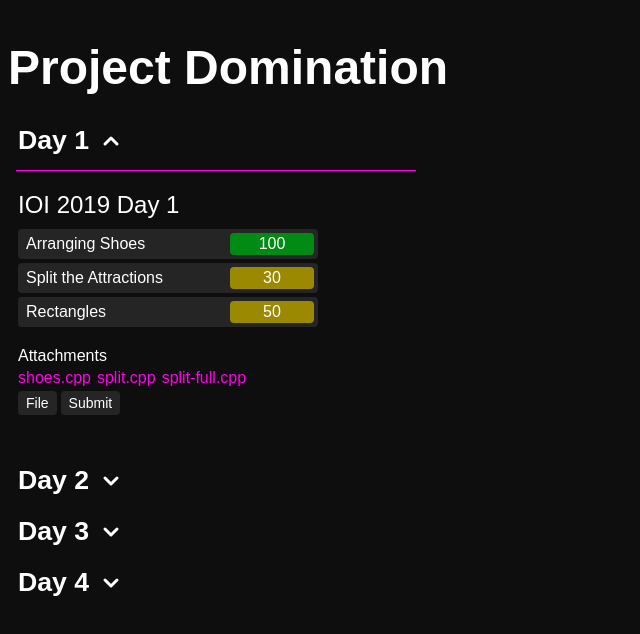
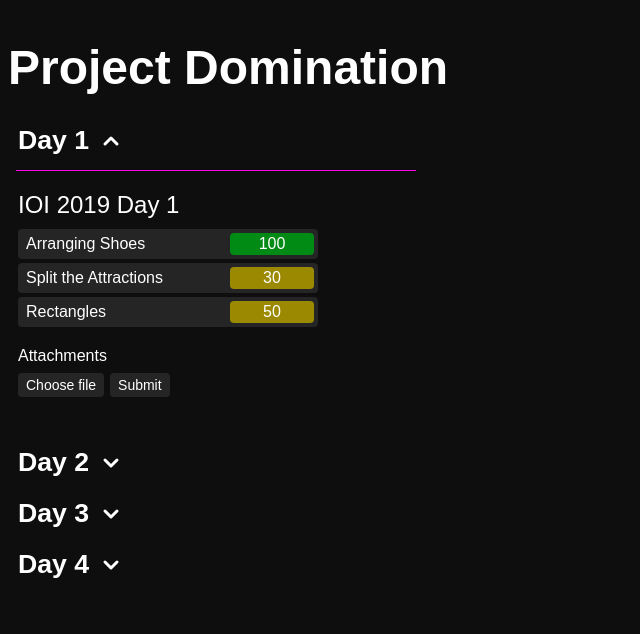
Before and after one commit to Andrii-Kuts/hs.react, a React (Vite) app: page / in a window 1280 px wide. Both pictures are taken after a click on the button "Day 1". Shown: the top 634 px of the page, without its empty margins (0-640 px from the left). Built offline with nearby package versions, Linux system fonts and the light colour scheme.

Commit message:
Implemented placeholder queries/updates with localStorage

```diff
--- /dev/null
+++ b/src/FileViewer/index.ts
@@ -0,0 +1 @@
+export * from "./fileViewer";
--- a/src/Plan/Attachments/Attachments.module.css
+++ b/src/Plan/Attachments/Attachments.module.css
@@ -1,7 +1,7 @@
 .attachments {
   display: flex;
   flex-direction: column;
-  gap: 4px;
+  gap: 8px;
   width: 300px;
 }
 
@@ -9,48 +9,56 @@
   display: flex;
   flex-flow: wrap;
   flex-direction: row;
-  gap: 6px;
+  gap: 4px;
 }
 
 .attachment {
+  display: inline-flex;
+}
+
+.attachment__name {
   color: var(--accent1);
   text-decoration: none;
 }
 
-.attachment:hover {
+.attachment__name:hover {
   text-decoration: underline;
+}
+
+.attachment__name:active {
+  color: var(--white);
+}
+
+.attachment__delete {
+  opacity: 0;
+  background-color: transparent;
+  border: none;
+  color: var(--accent1);
+  padding: 0px;
+
+  cursor: pointer;
+}
+
+.attachment:hover .attachment__delete {
+  opacity: 0.5;
+}
+
+.attachment:hover .attachment__delete:hover {
+  opacity: 1;
+}
+
+.attachment__delete:active {
+  color: var(--white);
 }
 
 .attachments__submit {
   display: flex;
   flex-direction: row;
-  gap: 4px;
+  gap: 6px;
 }
 
 .attachments__submit__file {
-  background-color: var(--gray-dark);
-  border-radius: 4px;
-  color: var(--white);
-  padding: 4px 8px;
-  font-size: 14px;
-  cursor: pointer;
 }
 
 .attachments__submit__button {
-  background-color: var(--gray-dark);
-  border: 2px solid var(--gray-dark);
-  border-radius: 4px;
-  color: var(--white);
-  padding: 2px 6px;
-  font-size: 14px;
-  cursor: pointer;
 }
-
-.attachments__submit__button:hover {
-  border: 2px solid var(--gray);
-}
-
-.attachments__submit__button:active {
-  border: 2px solid var(--gray);
-  background-color: var(--gray);
-}
--- a/src/Plan/Attachments/Attachments.tsx
+++ b/src/Plan/Attachments/Attachments.tsx
@@ -1,39 +1,158 @@
-import type { Attachment, AttachmentsContainer } from "./types";
+import {
+  addAttachment,
+  getAttachments,
+  removeAttachment,
+  type Attachment,
+  type Attachments,
+} from "./attachments";
 import styles from "./Attachments.module.css";
+import { useEffect, useRef, useState, type ChangeEvent } from "react";
+import classNames from "classnames";
+import { deleteFile, uploadFile } from "../../FileViewer";
+import { X } from "lucide-react";
 
-const Attachment: React.FC<{
+const AttachmentComponent: React.FC<{
   attachment: Attachment;
-}> = ({ attachment }) => {
+  onDelete: () => void;
+}> = ({ attachment, onDelete }) => {
   return (
-    <a className={styles.attachment} href={attachment.link}>
-      {attachment.name}
-    </a>
+    <span className={styles.attachment}>
+      <a href={attachment.link} className={styles.attachment__name}>
+        {attachment.name}
+      </a>
+      <button className={styles.attachment__delete} onClick={onDelete}>
+        <X size={16} style={{ display: "block" }} />
+      </button>
+    </span>
   );
 };
 
-const SubmitComponent: React.FC = () => {
+const SubmitComponent: React.FC<{
+  attachments: Attachments;
+  onUpdate: () => void;
+}> = ({ attachments, onUpdate }) => {
+  const inputRef = useRef<HTMLInputElement>(null);
+  const [file, setFile] = useState<File | null>(null);
+
+  const fileChanged = (event: ChangeEvent<HTMLInputElement>) => {
+    const files = event.target.files ?? [];
+    const newFile = files[0] ?? null;
+    setFile(newFile);
+  };
+
+  type SubmitResult = "success" | "none" | "error";
+
+  const [submitResult, setSubmitResult] = useState<SubmitResult>("none");
+
+  const submit = async () => {
+    if (file == null) {
+      setSubmitResult("none");
+      return;
+    }
+    const id = await uploadFile(file);
+    if (!id) {
+      setSubmitResult("error");
+      return;
+    }
+    setFile(null);
+    const attachment: Attachment = {
+      type: "file",
+      id,
+      name: file.name,
+      link: "/",
+    };
+    await addAttachment(attachments, attachment);
+    onUpdate();
+    setSubmitResult("success");
+  };
+
   return (
     <div className={styles.attachments__submit}>
-      <div className={styles.attachments__submit__file}>File</div>
-      <button className={styles.attachments__submit__button}>Submit</button>
+      <button
+        className={classNames("button", styles.attachments__submit__file)}
+        onClick={() => inputRef.current?.click()}
+      >
+        {file ? file.name : "Choose file"}
+      </button>
+      <input
+        ref={inputRef}
+        type="file"
+        onChange={fileChanged}
+        style={{ display: "none" }}
+      />
+      <button
+        className={classNames("button", styles.attachments__submit__button)}
+        onClick={submit}
+      >
+        Submit
+      </button>
+      {submitResult == "error" && (
+        <span style={{ color: "var(--red)" }}>Failed to submit file</span>
+      )}
     </div>
   );
 };
 
-const Attachments: React.FC<{
-  attachmentsContainer: AttachmentsContainer;
-}> = ({ attachmentsContainer }) => {
+const AttachmentsComponent: React.FC<{
+  attachments: Attachments;
+}> = ({ attachments }) => {
+  const [attachmentsArray, setAttachmentsArray] = useState<Attachment[] | null>(
+    null,
+  );
+
+  useEffect(() => {
+    async function fetch() {
+      const array = await getAttachments(attachments);
+      if (array == null) {
+        setAttachmentsArray([]);
+        return;
+      }
+      setAttachmentsArray(array);
+    }
+    fetch();
+  }, [attachments]);
+
+  const onUpdate = async () => {
+    setAttachmentsArray([]);
+    const array = await getAttachments(attachments);
+    if (array == null) {
+      setAttachmentsArray([]);
+      return;
+    }
+    setAttachmentsArray(array);
+  };
+
+  const onDelete = async (attachment: Attachment) => {
+    await removeAttachment(attachments, attachment);
+    await deleteFile(attachment.id);
+    await onUpdate();
+  };
+
+  if (attachmentsArray == null) {
+    return (
+      <div>
+        <p>Loading steps...</p>
+      </div>
+    );
+  }
+
   return (
     <div className={styles.attachments}>
       <div>Attachments</div>
-      <div className={styles.attachments__container}>
-        {attachmentsContainer.attachments.map((attachment, index) => (
-          <Attachment key={index} attachment={attachment} />
-        ))}
-      </div>
-      <SubmitComponent />
+      {attachmentsArray.length > 0 && (
+        <div className={styles.attachments__container}>
+          {attachmentsArray.map((attachment) => (
+            <AttachmentComponent
+              key={attachment.id}
+              attachment={attachment}
+              onDelete={() => onDelete(attachment)}
+            />
+          ))}
+        </div>
+      )}
+      <SubmitComponent attachments={attachments} onUpdate={onUpdate} />
     </div>
   );
 };
 
-export default Attachments;
+export default AttachmentsComponent;
--- /dev/null
+++ b/src/Plan/Attachments/attachments.ts
@@ -0,0 +1,62 @@
+export type Attachment = {
+  id: string;
+  type: "file";
+  name: string;
+  link: string;
+};
+
+export type Attachments = {
+  id: string;
+};
+
+export async function addAttachment(
+  attachments: Attachments,
+  attachment: Attachment,
+) {
+  const currentAttachments = (await getAttachments(attachments)) ?? [];
+  currentAttachments.push(attachment);
+  localStorage.setItem(
+    "attachments-" + attachments.id,
+    JSON.stringify(currentAttachments),
+  );
+}
+
+export async function removeAttachment(
+  attachments: Attachments,
+  attachment: Attachment,
+) {
+  let currentAttachments = (await getAttachments(attachments)) ?? [];
+  currentAttachments = currentAttachments.filter(
+    (anotherAttachment) => anotherAttachment.id !== attachment.id,
+  );
+  localStorage.setItem(
+    "attachments-" + attachments.id,
+    JSON.stringify(currentAttachments),
+  );
+}
+
+export async function getAttachments(
+  attachments: Attachments,
+): Promise<Attachment[] | null> {
+  try {
+    const attachmentsArrayString = localStorage.getItem(
+      "attachments-" + attachments.id,
+    );
+    if (attachmentsArrayString == null) return null;
+    return JSON.parse(attachmentsArrayString) as Attachment[];
+  } catch (error) {
+    if (error instanceof Error) {
+      console.log(
+        `Something went wrong while getting attachments id=${attachments.id}: ` +
+          error.message,
+      );
+    }
+    return null;
+  }
+}
+
+export function createAttachments(): Attachments {
+  return {
+    id: crypto.randomUUID(),
+  };
+}
--- a/src/Plan/Attachments/index.ts
+++ b/src/Plan/Attachments/index.ts
@@ -1,2 +1,2 @@
-export * from "./types";
-export { default } from "./Attachments";
+export * from "./attachments.ts";
+export { default } from "./Attachments.tsx";
--- a/src/Plan/Attachments/types.ts
+++ /dev/null
@@ -1,9 +0,0 @@
-export type Attachment = {
-  type: "file";
-  name: string;
-  link: string;
-};
-
-export type AttachmentsContainer = {
-  attachments: Attachment[];
-};
--- a/src/Plan/Contest/Contest.tsx
+++ b/src/Plan/Contest/Contest.tsx
@@ -1,4 +1,4 @@
-import type { Contest, Problem, ProblemStatus } from "../types";
+import type { Contest, Problem, ProblemStatus } from "../plans";
 import styles from "./Contest.module.css";
 import classNames from "classnames";
 
--- a/src/Plan/Plan.tsx
+++ b/src/Plan/Plan.tsx
@@ -1,10 +1,9 @@
 import { useEffect, useState } from "react";
-import { type PlanStep } from "./types";
-import { getPlanSteps } from "./plans";
+import { getData, initializeTestData, type PlanStep } from "./plans";
 import styles from "./Plan.module.css";
 import ContestComponent from "./Contest";
-import Attachments from "./Attachments";
 import { ChevronDown } from "lucide-react";
+import AttachmentsComponent from "./Attachments";
 
 const PlanStep: React.FC<{
   planStep: PlanStep;
@@ -41,10 +40,8 @@
           <div className={styles.plan_step__separator} />
           <div className={styles.plan_step__content}>
             <ContestComponent contest={planStep.contest} />
-            {planStep.attachmentsContainer && (
-              <Attachments
-                attachmentsContainer={planStep.attachmentsContainer}
-              />
+            {planStep.attachments && (
+              <AttachmentsComponent attachments={planStep.attachments} />
             )}
           </div>
         </div>
@@ -55,13 +52,28 @@
 
 const Plan: React.FC = () => {
   const [planSteps, setPlanSteps] = useState<PlanStep[] | null>(null);
+  const [error, setError] = useState<boolean>(false);
 
   useEffect(() => {
     async function fetch() {
-      setPlanSteps(await getPlanSteps());
+      await initializeTestData();
+      const data = await getData();
+      if (data == null) {
+        setError(true);
+        return;
+      }
+      setPlanSteps(data.planSteps);
     }
     fetch();
   }, []);
+
+  if (error) {
+    return (
+      <div>
+        <p style={{ color: "var(--red)" }}>Failed to fetch data</p>
+      </div>
+    );
+  }
 
   if (planSteps == null) {
     return (
@@ -74,7 +86,7 @@
   return (
     <div>
       {planSteps.map((planStep) => (
-        <PlanStep planStep={planStep} />
+        <PlanStep key={planStep.title} planStep={planStep} />
       ))}
     </div>
   );
--- a/src/Plan/plans.ts
+++ b/src/Plan/plans.ts
@@ -1,8 +1,57 @@
-import type { PlanStep } from "./types";
+import { createAttachments, type Attachments } from "./Attachments";
 
-export const getPlanSteps: () => Promise<PlanStep[]> = async () => {
-  await new Promise((resolve) => setTimeout(resolve, 1000));
-  return [
+export type Data = {
+  planSteps: PlanStep[];
+};
+
+export type PlanStep = {
+  title: string;
+  contest: Contest;
+  attachments: Attachments;
+};
+
+export type Contest = {
+  title: string;
+  link: string;
+  problems: Problem[];
+};
+
+export type Problem = {
+  name: string;
+  title: string;
+  link: string;
+  isOptimization?: boolean;
+  solvingStatus: ProblemStatus;
+  upsolvingStatus: ProblemStatus;
+};
+
+export type ProblemStatus = {
+  points: number;
+  submissions: number;
+};
+
+export async function getData(): Promise<Data | null> {
+  try {
+    const dataString = localStorage.getItem("project-domination-data");
+    if (dataString == null) return null;
+    return JSON.parse(dataString);
+  } catch (error) {
+    if (error instanceof Error) {
+      console.error(
+        "Something went wrong while fetching data: " + error.message,
+      );
+    }
+    return null;
+  }
+}
+
+export async function updateData(data: Data) {
+  localStorage.setItem("project-domination-data", JSON.stringify(data));
+}
+
+function getTestData(): Data {
+  return {
+    planSteps: [
       {
         title: "Day 1",
         contest: {
@@ -38,7 +87,6 @@
             {
               name: "rect",
               title: "Rectangles",
-            status: "upsolved",
               link: "https://oj.uz/problem/view/IOI19_rect",
               solvingStatus: {
                 points: 50,
@@ -51,25 +99,7 @@
             },
           ],
         },
-      attachmentsContainer: {
-        attachments: [
-          {
-            type: "file",
-            name: "shoes.cpp",
-            link: "path/to/shoes.cpp",
-          },
-          {
-            type: "file",
-            name: "split.cpp",
-            link: "path/to/split.cpp",
-          },
-          {
-            type: "file",
-            name: "split-full.cpp",
-            link: "path/to/split-full.cpp",
-          },
-        ],
-      },
+        attachments: createAttachments(),
       },
       {
         title: "Day 2",
@@ -107,7 +137,6 @@
             {
               name: "walk",
               title: "Sky Walking",
-            status: "upsolved",
               link: "https://oj.uz/problem/view/IOI19_walk",
               solvingStatus: {
                 points: 100,
@@ -120,6 +149,7 @@
             },
           ],
         },
+        attachments: createAttachments(),
       },
       {
         title: "Day 3",
@@ -128,6 +158,7 @@
           link: "https://oj.uz/problems/source/ioi2020day1",
           problems: [],
         },
+        attachments: createAttachments(),
       },
       {
         title: "Day 4",
@@ -136,6 +167,16 @@
           link: "https://oj.uz/problems/source/ioi2020day2",
           problems: [],
         },
+        attachments: createAttachments(),
       },
-  ];
+    ],
   };
+}
+
+export async function initializeTestData() {
+  const data = await getData();
+  if (data != null) return data;
+  const testData = getTestData();
+  await updateData(testData);
+  return testData;
+}
--- a/src/global.css
+++ b/src/global.css
@@ -4,6 +4,7 @@
   --gray: #424242;
   --white: #ffffff;
   --accent1: #ff00ea;
+  --red: #be2020;
 }
 
 body {
@@ -11,3 +12,22 @@
   color: var(--white);
   font-family: "Arial";
 }
+
+.button {
+  background-color: var(--gray-dark);
+  border: 2px solid var(--gray-dark);
+  border-radius: 4px;
+  color: var(--white);
+  padding: 2px 6px;
+  font-size: 14px;
+  cursor: pointer;
+}
+
+.button:hover {
+  border: 2px solid var(--gray);
+}
+
+.button:active {
+  border: 2px solid var(--gray);
+  background-color: var(--gray);
+}
```
Also changed, not shown: src/FileViewer/fileViewer.ts (added, +47 -0 lines), src/Plan/types.ts (deleted, +0 -27 lines). Lines whose indentation alone changed are shown as unchanged.
